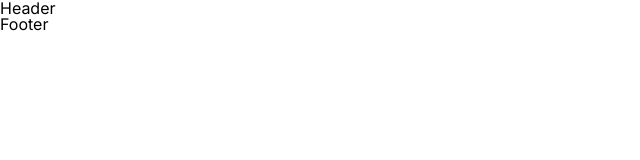
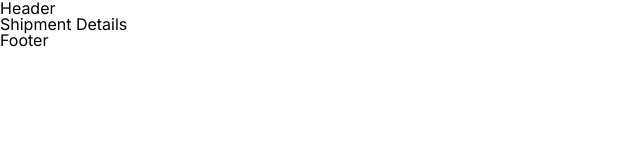
Before and after one commit to bmbrina/dronocargo, a React (Create React App) app: page /shipment/1 in a window 1280 px wide. Shown: the top 160 px of the page, without its empty margins (0-640 px from the left). Built offline with nearby package versions, Linux system fonts and the light colour scheme.

Commit message:
Adds ShipmentDetails skeleton component and fixes some linter issues

```diff
--- a/src/App.tsx
+++ b/src/App.tsx
@@ -6,10 +6,11 @@ import * as Routes from './routes'
 
 const App = () => (
     <div className="App">
-      <BrowserRouter>
+      <BrowserRouter basename="/">
         <Header />
         <Switch>
           <Route exact path="/shipments" component={Routes.Shipments} />
+          <Route path="/shipment/:id" component={Routes.ShipmentDetails} />
         </Switch>
         <Footer />
       </BrowserRouter>
--- a/src/data/mockShipments.ts
+++ b/src/data/mockShipments.ts
@@ -1,4 +1,4 @@
-import { Shipment } from "../models/Shipment";
+import { Shipment } from '../models/Shipment';
 
 export const mockShipments: Shipment[] = [
   {
--- a/src/routes.ts
+++ b/src/routes.ts
@@ -1,3 +1,4 @@
-import Shipments from "./views/Shipments"
+import Shipments from './views/Shipments'
+import ShipmentDetails from './views/ShipmentDetails'
 
-export { Shipments }
+export { Shipments, ShipmentDetails }
--- a/src/utils/API/shipments.ts
+++ b/src/utils/API/shipments.ts
@@ -1,5 +1,5 @@
-import { mockShipments } from "../../data/mockShipments"
-import { Shipment } from "../../models/Shipment"
+import { mockShipments } from '../../data/mockShipments'
+import { Shipment } from '../../models/Shipment'
 
 const getShipments = () => new Promise((resolve, reject) => {
     const shipments = localStorage.getItem('shipments')
--- /dev/null
+++ b/src/views/ShipmentDetails/index.tsx
@@ -0,0 +1,9 @@
+import React from 'react'
+
+const ShipmentDetails = () => (
+    <div className="shipment">
+      Shipment Details
+    </div>
+  )
+
+export default ShipmentDetails
```
